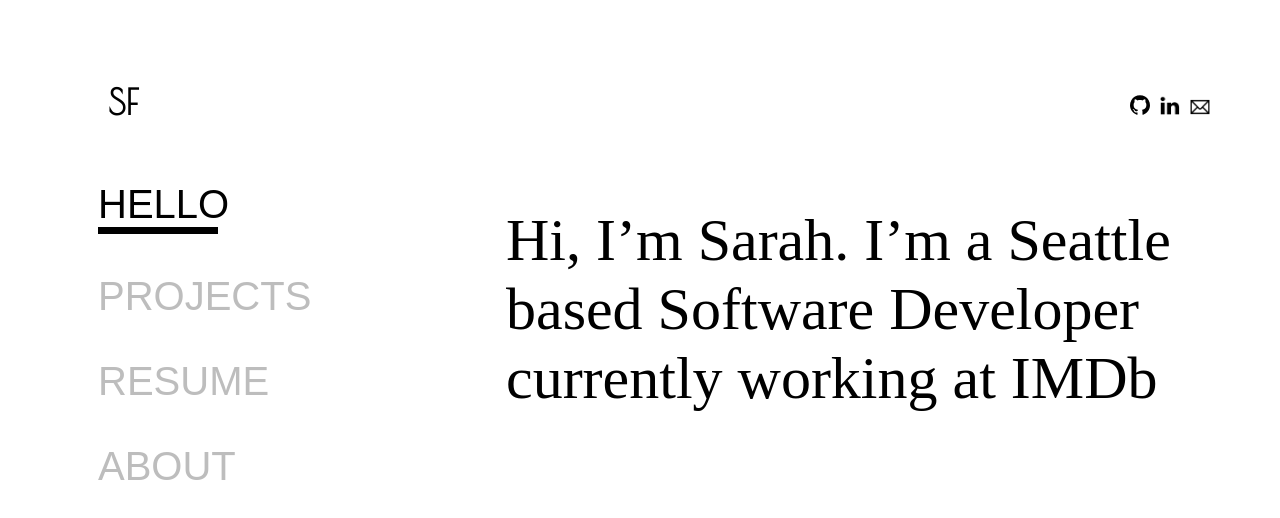
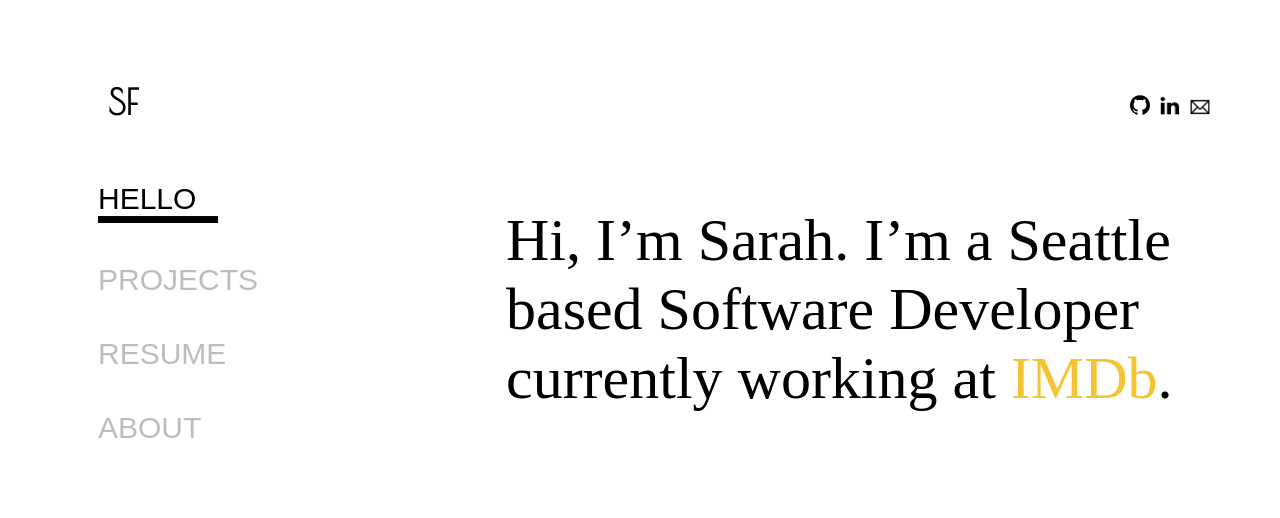
Before and after one commit to sarahf95/portfolio, a React (Create React App) app: page / in a window 1280 px wide. Shown: the top 518 px of the page. Built offline with nearby package versions, Linux system fonts and the light colour scheme.

Commit message:
Update resume and og image

```diff
--- a/public/index.html
+++ b/public/index.html
@@ -1,21 +1,24 @@
 <!DOCTYPE html>
 <html lang="en">
-
   <head>
-  <meta charset="utf-8">
-  <meta name="viewport" content="width=device-width, initial-scale=1, shrink-to-fit=no">
-  <meta name="theme-color" content="#000000">
+    <meta charset="utf-8" />
+    <meta
+      name="viewport"
+      content="width=device-width, initial-scale=1, shrink-to-fit=no"
+    />
+    <meta name="theme-color" content="#000000" />
     <meta property="og:title" content="Sarah Feldmann" />
-  <meta property="og:description" content="Hello! Welcome to Sarah Feldmann's personal website. I am a software engineer at IMDb and a recent graduate of the University of Washington."
+    <meta
+      property="og:description"
+      content="Hello! Welcome to Sarah Feldmann's personal website. I am a software engineer at IMDb and a recent graduate of the University of Washington."
     />
-  <meta property="og:image" content="http://scontent-sea1-1.xx.fbcdn.net/v/t1.0-9/34701407_10217896297625956_58100320420495360_n.jpg?_nc_cat=0&oh=72b9ae7971e3e19127edaa8077426253&oe=5B9EEC81"
-  />
+    <meta property="og:image" content="%PUBLIC_URL%/og-img.jpg" />
     <!--
       manifest.json provides metadata used when your web app is added to the
       homescreen on Android. See https://developers.google.com/web/fundamentals/engage-and-retain/web-app-manifest/
     -->
-  <link rel="manifest" href="%PUBLIC_URL%/manifest.json">
-  <link rel="shortcut icon" href="%PUBLIC_URL%/favicon.ico">
+    <link rel="manifest" href="%PUBLIC_URL%/manifest.json" />
+    <link rel="shortcut icon" href="%PUBLIC_URL%/favicon.ico" />
     <!--
       Notice the use of %PUBLIC_URL% in the tags above.
       It will be replaced with the URL of the `public` folder during the build.
@@ -29,9 +32,7 @@
   </head>
 
   <body>
-  <noscript>
-    You need to enable JavaScript to run this app.
-  </noscript>
+    <noscript> You need to enable JavaScript to run this app. </noscript>
     <div id="root"></div>
     <!--
       This HTML file is a template.
@@ -44,5 +45,4 @@
       To create a production bundle, use `npm run build` or `yarn build`.
     -->
   </body>
-
 </html>
--- a/src/Nav.css
+++ b/src/Nav.css
@@ -9,7 +9,7 @@ li {
   padding-bottom: 20px;
   margin-top: 0px;
   margin-bottom: 0px;
-  font-size: 40px;
+  font-size: 30px;
   font-family: Arial, Helvetica, sans-serif;
   color: #bdbdbd;
 }
--- a/src/PageContent/About.css
+++ b/src/PageContent/About.css
@@ -1,27 +1,33 @@
+@import url('https://fonts.googleapis.com/css?family=Open+Sans:300,400');
+
 .about {
   width: 60vw;
   text-align: left;
   margin-top: 30px;
+  overflow: hidden;
 }
 .grad-pic {
   width: 20vw;
-  vertical-align: middle;
+  vertical-align: top;
 }
 
 .about-me-paragraph {
   display: inline-block;
   width: 30vw;
-  vertical-align: middle;
+  height: 30vw;
+  vertical-align: top;
   margin-left: 50px;
-  font-size: 20px;
-  font-family: Arial, Helvetica, sans-serif;
+  font-size: 16px;
+  font-family: 'Open Sans', sans-serif;
+  overflow: scroll;
 }
 
 @media only screen and (max-width: 768px) {
   .about-me-paragraph {
-    font-size: 15px;
+    font-size: 16px;
     display: block;
     width: 60vw;
+    height: auto;
     margin: 0 auto;
     margin-top: 20px;
   }
--- a/src/PageContent/Hello.css
+++ b/src/PageContent/Hello.css
@@ -1,15 +1,19 @@
 @font-face {
-  font-family: "American Typerwriter";
-  src: url("../media/font/AmericanTypewriterRegular.ttf");
+  font-family: 'American Typerwriter';
+  src: url('../media/font/AmericanTypewriterRegular.ttf');
 }
 
 .hello-paragraph {
   font-size: 60px;
-  font-family: "American Typewriter", serif;
+  font-family: 'American Typewriter', serif;
   text-align: left;
   width: 55vw;
   margin-left: 5vw;
   vertical-align: center;
+}
+
+.imdb-link {
+  color: #f4c434;
 }
 
 @media only screen and (max-width: 768px) {
--- a/src/PageContent/Hello.js
+++ b/src/PageContent/Hello.js
@@ -1,5 +1,5 @@
-import React, { Component } from "react";
-import "./Hello.css";
+import React, { Component } from 'react';
+import './Hello.css';
 
 class Hello extends Component {
   render() {
@@ -7,7 +7,11 @@ class Hello extends Component {
       <div className="hello">
         <p className="hello-paragraph">
           Hi, I’m Sarah. I’m a Seattle based Software Developer currently
-          working at IMDb
+          working at{' '}
+          <a class="imdb-link" href="https://www.imdb.com" target="_blank">
+            IMDb
+          </a>
+          .
         </p>
       </div>
     );
--- a/src/index.css
+++ b/src/index.css
@@ -18,6 +18,5 @@ body {
   body {
     padding: 20px;
     margin: 0 auto;
-    width: 100vw;
   }
 }
```
Also changed, not shown: public/og-img.jpg (added), 1 other file (tests, documents, lock files or other folders). Lines whose indentation alone changed are shown as unchanged.
